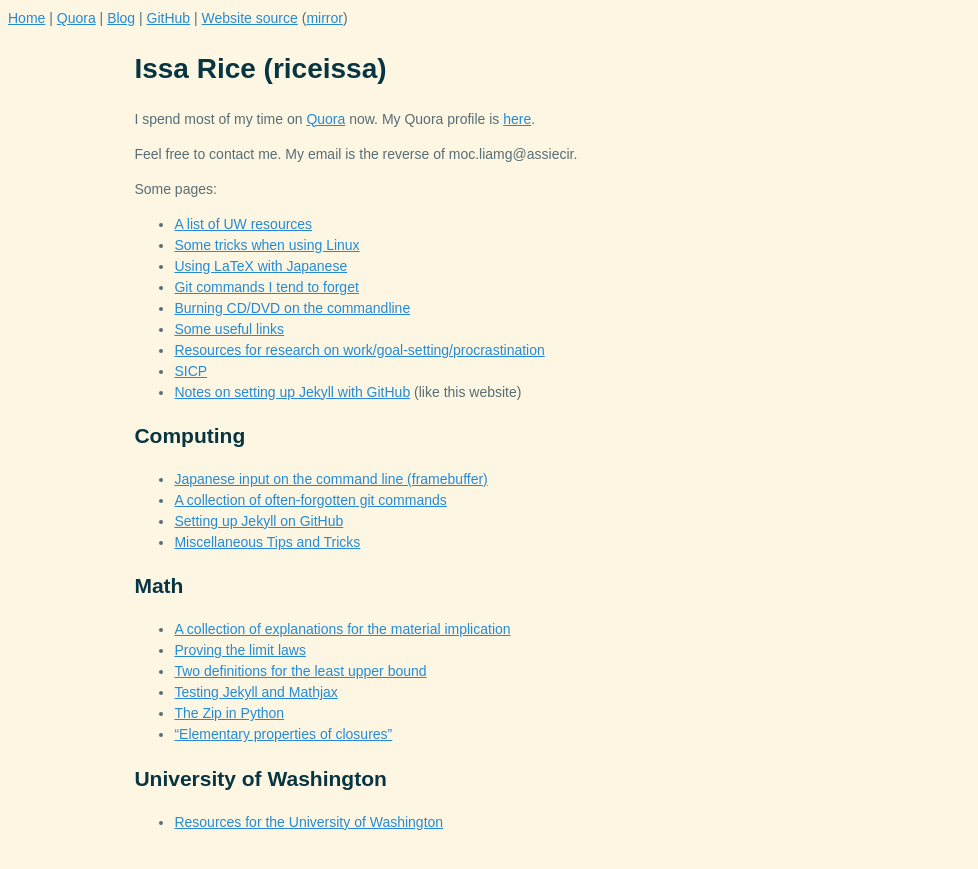
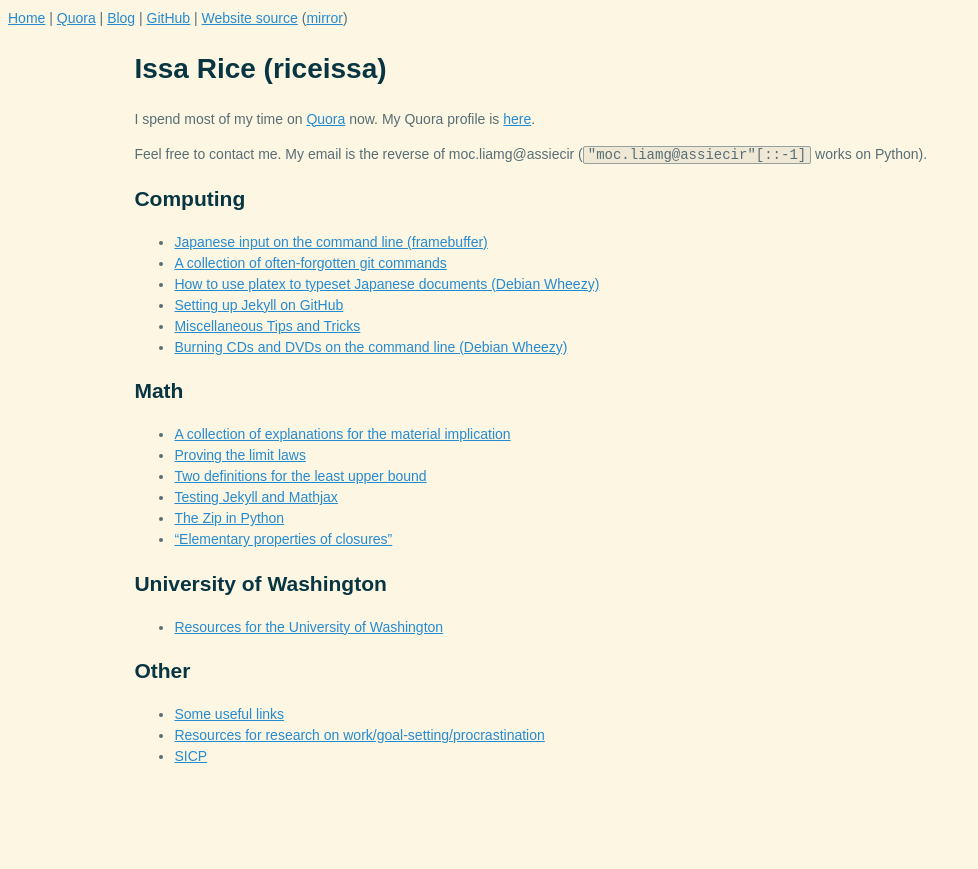
Before and after one commit to riceissa/riceissa.github.io, a Jekyll site: the page built from index.md, in a window 1280 px wide. Shown: the top 869 px of the page, without its empty margins (0-978 px from the left). Built offline with Jekyll 4.4.1, drawn with Linux system fonts in a browser that asks for light colours; Markdown is read by kramdown in place of the engine named in the settings.

Commit message:
add tags and reorganize main page

```diff
--- a/index.md
+++ b/index.md
@@ -7,21 +7,7 @@ I spend most of my time on [Quora](https://quora.com) now.
 My Quora profile is [here](https://www.quora.com/Issa-Rice).
 
 Feel free to contact me.
-My email is the reverse of moc.liamg@assiecir.
-
-Some pages:
-
-- [A list of UW resources](./uw/resources.html)
-- [Some tricks when using Linux](./computing/tricks.html)
-- [Using LaTeX with Japanese](./computing/japanese_latex.html)
-- [Git commands I tend to forget](./computing/git.html)
-- [Burning CD/DVD on the commandline](./computing/wodim.html)
-- [Some useful links](./links.html)
-- [Resources for research on work/goal-setting/procrastination](./cogsci/work.html)
-- [SICP](./learning/SICP/resources.html)
-- [Notes on setting up Jekyll with GitHub](./computing/jekyll.html) (like this website)
-
-<!-- split list -->
+My email is the reverse of moc.liamg@assiecir (`"moc.liamg@assiecir"[::-1]` works on Python).
 
 ## Computing
 
@@ -34,3 +20,11 @@ Some pages:
 ## University of Washington
 
 {% include page-type.html tags='UW' %}
+
+## Other
+
+- [Some useful links](./links.html)
+- [Resources for research on work/goal-setting/procrastination](./cogsci/work.html)
+- [SICP](./learning/SICP/resources.html)
+
+<!-- split list -->
```
Also changed, not shown: computing/git.md (+4 -0 lines), computing/japanese_latex.md (+5 -0 lines), computing/jekyll.md (+3 -1 lines), computing/wodim.md (+5 -0 lines).
